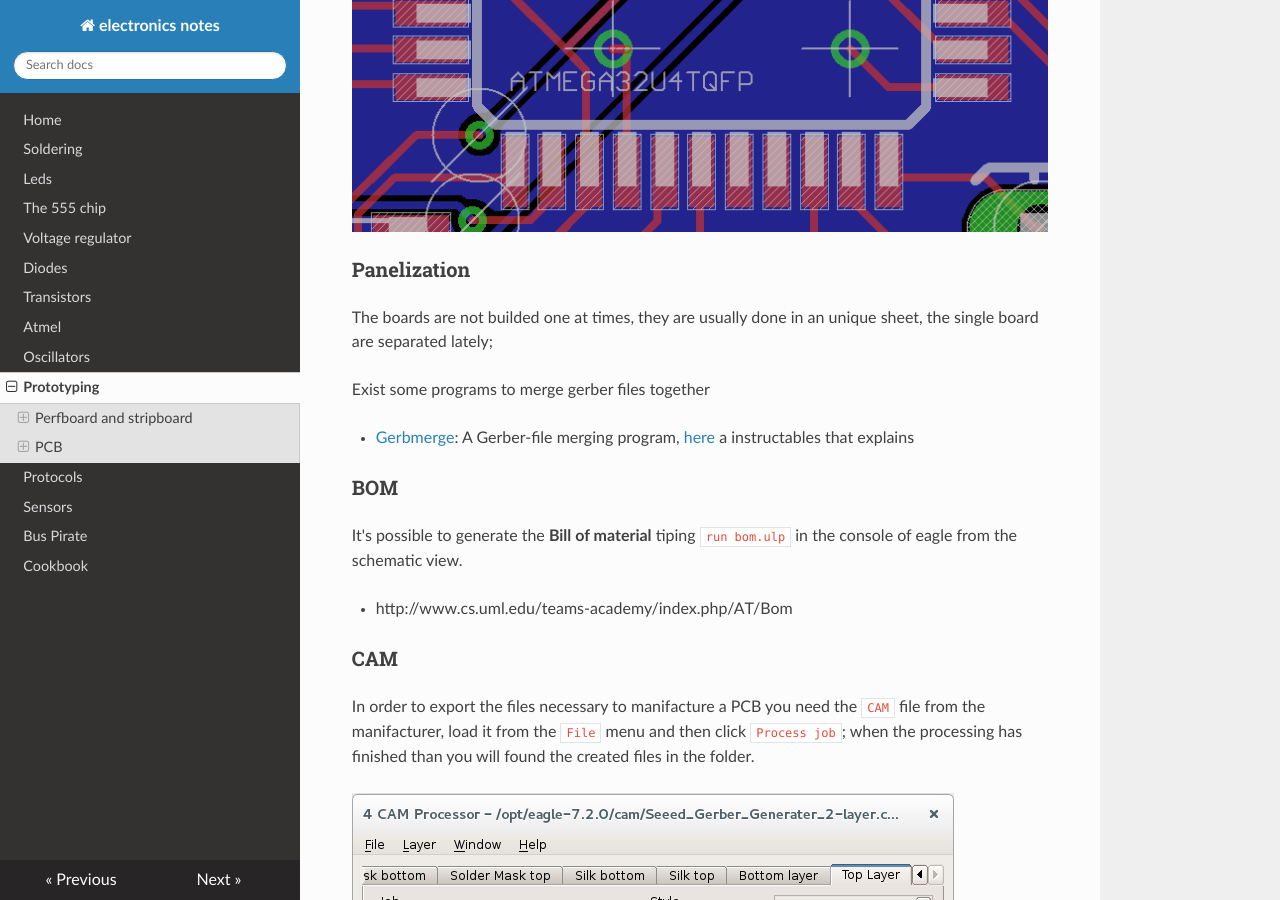
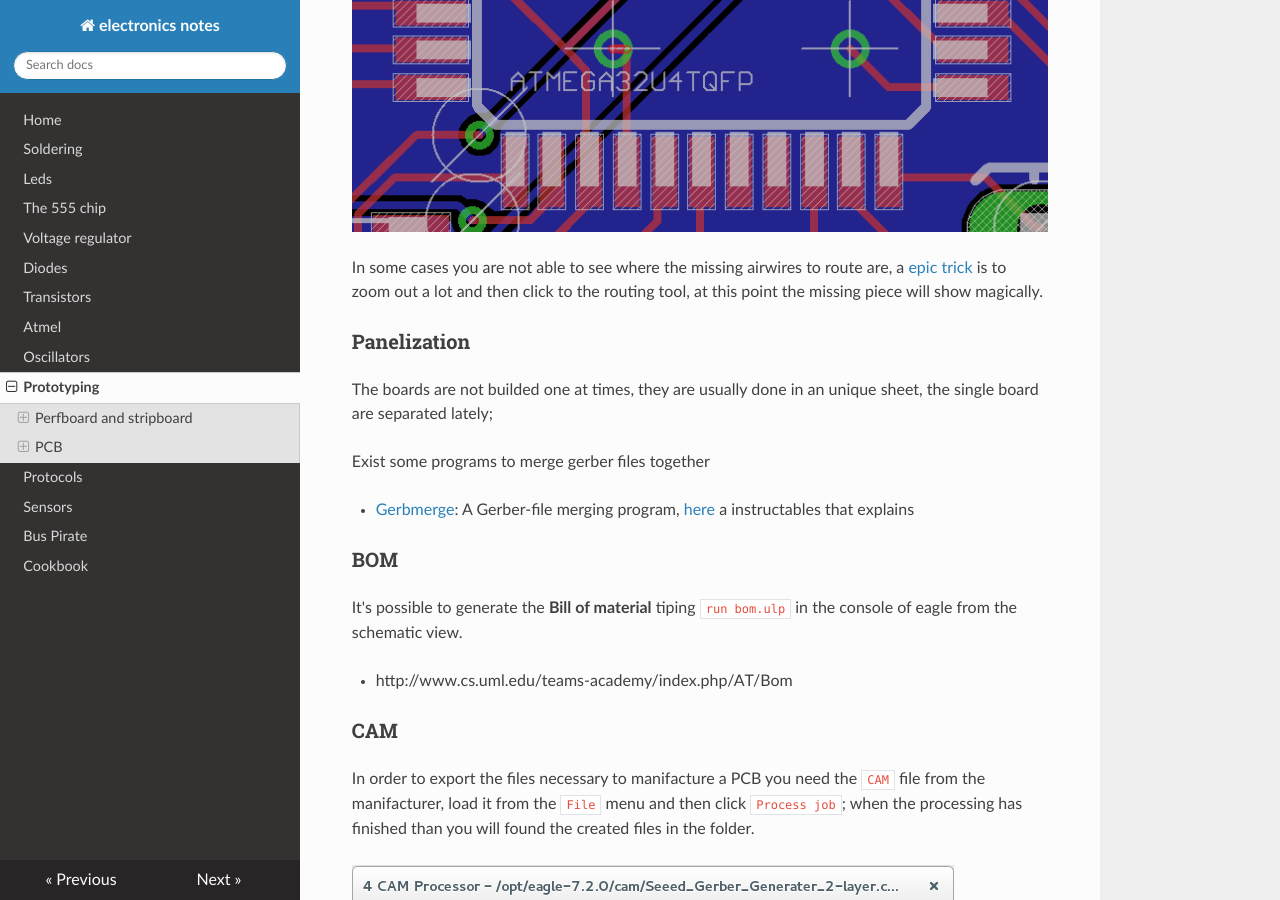
Before and after one commit to gipi/electronics-notes, an MkDocs documentation site: the page built from docs/Prototyping.md, in a window 1280 px wide and 900 px high, scrolled down 3537 px. Built offline with MkDocs 1.6.1, drawn with Linux system fonts in a browser that asks for light colours; nearby versions of some CDN libraries; old or Windows-style settings are respelled for this version of MkDocs.

Commit message:
Add epic trick for eagle.

```diff
--- a/docs/Prototyping.md
+++ b/docs/Prototyping.md
@@ -78,6 +78,10 @@ plane; below an image showing an example with an ``ATMEGA32U4`` chip
 
 ![example of routing using via](Images/route-ground-by-via.png)
 
+In some cases you are not able to see where the missing airwires to route are, a [epic trick](https://blog.adafruit.com/2012/08/31/eagle-quicktip-finding-that-missing-airwire/)
+is to zoom out a lot and then click to the routing tool, at this point the missing piece
+will show magically.
+
 ### Panelization
 
 The boards are not builded one at times, they are usually done in an unique sheet, the single
```
